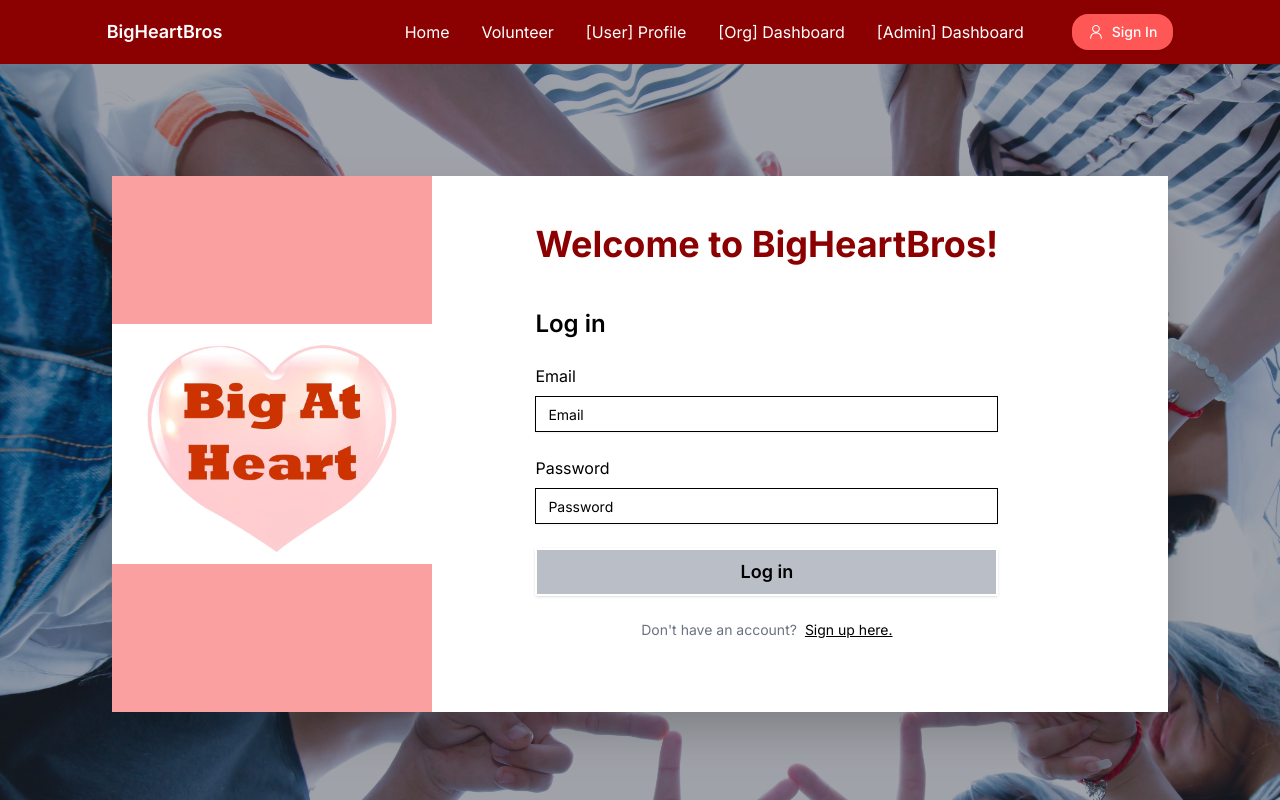
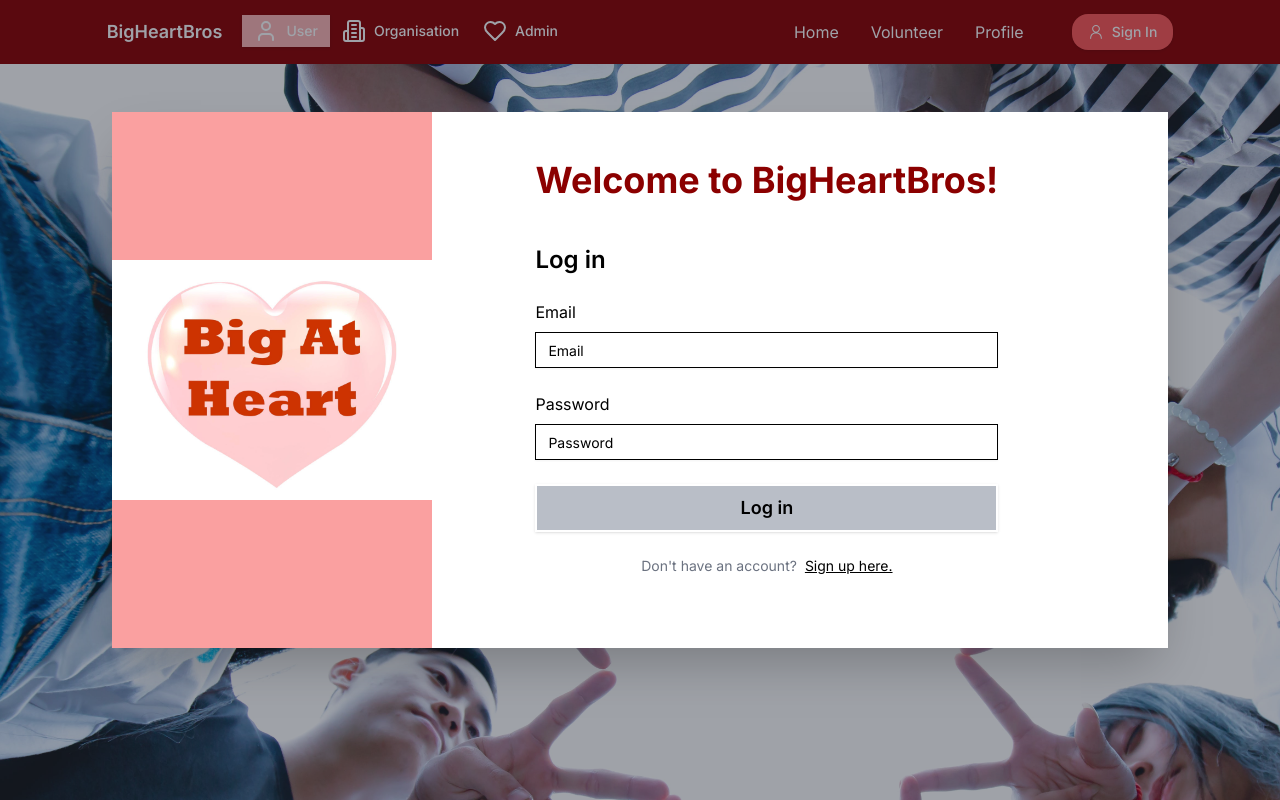
Before and after one commit to limrik/big-heart-bros, a Next.js app in the folder big-heart-bros/: page /sign-in in a window 1280 px wide. Shown: the top 800 px of the page. Built offline with nearby package versions, Linux system fonts and the light colour scheme; no server answers.

Commit message:
Update to new navbar

```diff
--- a/big-heart-bros/package.json
+++ b/big-heart-bros/package.json
@@ -49,7 +49,8 @@
     "react-to-print": "^2.14.15",
     "tailwind-merge": "^2.2.1",
     "tailwindcss-animate": "^1.0.7",
-    "zod": "^3.22.4"
+    "zod": "^3.22.4",
+    "zustand": "^4.5.1"
   },
   "devDependencies": {
     "@types/node": "^20",
--- a/big-heart-bros/src/app/(routes)/admin/dashboard/page.tsx
+++ b/big-heart-bros/src/app/(routes)/admin/dashboard/page.tsx
@@ -1,17 +1,22 @@
+"use client"
+
 import React from "react";
-import Navbar from "../../../../components/navbar";
 import Image from "next/image";
 import ProfilePhoto from "../../../assets/bigatheartslogo.png";
 import AdminTable from "../../../../components/admin-table/page";
+import { useUserTypeStore, UserType } from "../../../../store/zustand";
 
 const UserDashboard: React.FC = () => {
+  const { userType, setUserType } = useUserTypeStore();
+
   return (
+
     <div className="bg-[#f7d9d9] min-h-screen">
-      <Navbar />
+      {userType === UserType.ADMIN ? (
       <div className="w-5/6 mx-auto">
-        <div className="flex justify-between my-4 items-center">
+        <div className="flex justify-between items-center">
           <p className="text-3xl font-semibold">Admin Dashboard</p>
-          <div className="p-2 px-4 flex items-center bg-[#fcb6b6] rounded-xl">
+          <div className="my-4 p-2 px-4 flex items-center bg-[#fcb6b6] rounded-xl">
             <div className="text-right">
               <p className="text-xl font-semibold ">Admin User</p>
               <p className="text-md">Big At Heart</p>
@@ -27,6 +32,13 @@ const UserDashboard: React.FC = () => {
         </div>
         <AdminTable />
       </div>
+    ) : (
+      <div className="w-5/6 mx-auto flex justify-center items-center h-full">
+      <div className="text-center text-3xl font-bold mt-24">
+        Error: Only accessible by administrators
+      </div>
+    </div>
+    )}
     </div>
   );
 };
--- a/big-heart-bros/src/app/(routes)/event/[id]/page.tsx
+++ b/big-heart-bros/src/app/(routes)/event/[id]/page.tsx
@@ -12,7 +12,6 @@ import {
   ResidentialStatusType,
   Interests,
 } from "@prisma/client";
-import Navbar from "../../../../components/navbar";
 import backgroundImage from "../../../assets/bigathearts2.png";
 import EventDetails from "../../../../components/event-details";
 import EventAttendance from "../../../../components/event-attendance";
@@ -127,7 +126,6 @@ export default function Page({ params }: { params: { id: string } }) {
         style={{ backgroundImage: `url(${backgroundImage.src})` }}
       >
         <div className="bg-gray-900/40 absolute top-0 left-0 w-full h-[450px]">
-          <Navbar />
           <div>
             <div>
               {" "}
--- a/big-heart-bros/src/app/(routes)/home/page.tsx
+++ b/big-heart-bros/src/app/(routes)/home/page.tsx
@@ -1,6 +1,5 @@
 "use client";
 import React from "react";
-import Navbar from "../../../components/navbar";
 import AboutUs from "../../../components/about-us";
 import WaysToGive from "../../../components/ways-to-give";
 import backgroundImage from "../../assets/bigathearts1.png";
@@ -102,7 +101,6 @@ const Home = () => {
         style={{ backgroundImage: `url(${backgroundImage.src})` }}
       >
         <div className="bg-gray-900/40 absolute top-0 left-0 w-full h-[800px]">
-          <Navbar />
           <div className="absolute top-[145px] w-full h-2/3 flex flex-col justify-center text-white">
             <div>
               <h1 className="font-semibold text-3xl sm:text-4xl md:text-5xl drop-shadow-2xl font-poppins text-center gradient-text">
--- a/big-heart-bros/src/app/(routes)/opportunities/page.tsx
+++ b/big-heart-bros/src/app/(routes)/opportunities/page.tsx
@@ -1,6 +1,5 @@
 "use client";
 import React from "react";
-import Navbar from "../../../components/navbar";
 import { useState, useEffect } from "react";
 import VolunteerCard from "../../../components/volunteer-card";
 import { EventType, Skills, EventStatus, Interests } from "@prisma/client";
@@ -184,7 +183,6 @@ function page() {
 
   return (
     <div className="bg-[#f7d9d9] min-h-screen">
-      <Navbar />
       <div className="w-5/6 mx-auto">
         <p className="font-semibold text-3xl pt-10 pb-4">
           Volunteering Opportunities
--- a/big-heart-bros/src/app/(routes)/org-dashboard/[id]/page.tsx
+++ b/big-heart-bros/src/app/(routes)/org-dashboard/[id]/page.tsx
@@ -1,7 +1,6 @@
 "use client";
 
 import React from "react";
-import Navbar from "../../../../components/navbar";
 import OrgApprovedCard from "../../../../components/org-approved-card";
 import OrgPendingCard from "../../../../components/org-pending-card";
 import Image from "next/image";
@@ -23,6 +22,7 @@ import { EventForm } from "../../../../components/event-form";
 import { useState, useEffect } from "react";
 import { EventType, Skills, EventStatus } from "@prisma/client";
 import { Skeleton } from "../../../../components/ui/skeleton";
+import { useUserTypeStore, UserType } from "../../../../store/zustand";
 
 interface Event {
   id: string;
@@ -56,6 +56,7 @@ export default function Page({ params }: { params: { id: string } }) {
   const [events, setEvents] = useState<Event[]>([]);
   const [loading, setLoading] = useState<boolean>(true);
   const [organisation, setOrganisation] = useState<Organisation>();
+  const { userType, setUserType } = useUserTypeStore();
 
   const organizationId = "DEFAULT_ID";
 
@@ -100,11 +101,11 @@ export default function Page({ params }: { params: { id: string } }) {
 
   return (
     <div className="bg-[#f7d9d9] min-h-screen">
-      <Navbar />
+      {userType === UserType.ORGANISATION ? (
         <div className="w-5/6 mx-auto">
-        <div className="flex justify-between my-4 items-center">
+          <div className="flex justify-between items-center">
             <p className="text-3xl font-semibold">Organisation Dashboard</p>
-          <div className="rounded-md p-2 px-4 flex items-center bg-[#fcb6b6] rounded-xl">
+            <div className="my-4 rounded-md p-2 px-4 flex items-center bg-[#fcb6b6] rounded-xl">
               <div className="text-right">
                 <p className="text-xl font-semibold ">{organisation?.name}</p>
                 <p className="text-md">Beneficiary</p>
@@ -221,6 +222,13 @@ export default function Page({ params }: { params: { id: string } }) {
             )}
           </div>
         </div>
+      ) : (
+        <div className="w-5/6 mx-auto flex justify-center items-center h-full">
+          <div className="text-center text-3xl font-bold mt-24">
+            Error: Only accessible by organisations
+          </div>
+        </div>
+      )}
     </div>
   );
 }
--- a/big-heart-bros/src/app/(routes)/profile/[id]/page.tsx
+++ b/big-heart-bros/src/app/(routes)/profile/[id]/page.tsx
@@ -1,22 +1,16 @@
 "use client";
 
 import React, { useEffect, useState } from "react";
-import Image from "next/image";
-
-import Navbar from "../../../../components/navbar";
-import Card from "../../../../components/user-upcoming-card";
-import UserCard from "../../../../components/stat-card";
 import Profile from "../../../../components/profile";
 import Achievements from "../../../../components/achievements";
 import DashboardView from "../../../../components/dashboard-view";
-import Event1Photo from "../../assets/volunteer-1.jpg";
-import Event2Photo from "../../assets/volunteer-2.jpg";
-import UserFeedback from "../../../../components/user-feedback";
 import { User } from "@prisma/client";
+import { useUserTypeStore, UserType } from "../../../../store/zustand";
 
 export default function UserDashboard({ params }: { params: { id: string } }) {
   const [user, setUser] = useState<User>();
   const [completedEvents, setCompletedEvents] = useState<Event[]>([]);
+  const { userType, setUserType } = useUserTypeStore();
 
   useEffect(() => {
     async function fetchData() {
@@ -61,7 +55,7 @@ export default function UserDashboard({ params }: { params: { id: string } }) {
 
   return (
     <div className="bg-[#f7d9d9] min-h-screen">
-      <Navbar />
+      {userType === UserType.VOLUNTEER ? (
         <div className="w-5/6 mx-auto flex-row flex gap-12">
           <div>
             <div className="flex justify-between my-4 items-center pt-20">
@@ -75,6 +69,11 @@ export default function UserDashboard({ params }: { params: { id: string } }) {
             </div>
           </div>
         </div>
+      ) : (
+        <div className="w-5/6 mx-auto flex justify-center items-center h-full">
+          <div className="text-center text-3xl font-bold mt-24">Error: Only accessible by users</div>
+        </div>
+      )}
     </div>
   );
 }
--- a/big-heart-bros/src/app/(routes)/sign-in/page.tsx
+++ b/big-heart-bros/src/app/(routes)/sign-in/page.tsx
@@ -74,7 +74,6 @@ export default function SignIn() {
         style={{ backgroundImage: `url(${backgroundImage.src})` }}
       >
         <div className="bg-gray-900/40 absolute top-0 left-0 w-full h-[1000px]">
-          <Navbar />
           <div className="relative flex flex-col m-28 space-y-8 bg-white shadow-2xl md:flex-row md:space-y-0">
             <div className="flex-row justify-center grid-cols-3 grid">
               <div className="bg-[#FAA0A0] col-span-1 w-80 flex items-center justify-center">
--- a/big-heart-bros/src/app/(routes)/sign-up/page.tsx
+++ b/big-heart-bros/src/app/(routes)/sign-up/page.tsx
@@ -202,7 +202,6 @@ export default function SignUp() {
         style={{ backgroundImage: `url(${backgroundImage.src})` }}
       >
         <div className="bg-gray-900/40 absolute top-0 left-0 w-full h-[2200px]">
-          <Navbar />
           <div className="relative flex flex-col m-28 space-y-8 bg-white shadow-2xl md:flex-row md:space-y-0">
             <div className="flex-row justify-center grid-cols-3 grid">
               <div className="bg-[#FAA0A0] col-span-1 w-80 flex items-center justify-center">
--- a/big-heart-bros/src/app/layout.tsx
+++ b/big-heart-bros/src/app/layout.tsx
@@ -2,7 +2,7 @@ import type { Metadata } from "next";
 import { Inter } from "next/font/google";
 import "./globals.css";
 import Providers from "../components/Providers";
-
+import Navbar from "../components/navbar";
 
 const inter = Inter({ subsets: ["latin"] });
 
@@ -18,7 +18,11 @@ export default function RootLayout({
   return (
     <html lang="en">
       <body className={inter.className}>
-        <Providers>{children}</Providers></body>
+        <Providers>
+          <Navbar/>
+          {children}
+        </Providers>
+      </body>
     </html>
   );
 }
--- a/big-heart-bros/src/components/navbar.tsx
+++ b/big-heart-bros/src/components/navbar.tsx
@@ -1,16 +1,61 @@
 "use client";
 import Link from "next/link";
-import { Button } from "./ui/button";
-import { PersonIcon } from "@radix-ui/react-icons";
 import SigninButton from "./SignInButton";
+import { useUserTypeStore, UserType } from "../store/zustand";
+import { User } from "lucide-react";
+import { Building2 } from "lucide-react";
+import { Heart } from "lucide-react";
+import {
+  Tabs,
+  TabsContent,
+  TabsList,
+  TabsTrigger,
+} from "../components/ui/tabs";
 
 export default function Navbar() {
+  const { userType, setUserType } = useUserTypeStore();
   return (
     <div className="bg-[#8B0000]">
-      <div className="w-5/6 h-16 flex flex-row items-center justify-center text-white mx-auto">
+      <div className="w-5/6 h-16 flex flex-row items-center text-white mx-auto">
         <div className="mr-auto font-semibold font-poppin text-lg">
           BigHeartBros
         </div>
+        <div className="flex-grow ml-4 font-poppin">
+          <Tabs defaultValue={userType} className="w-[400px]">
+            <TabsList>
+              <TabsTrigger
+                value="volunteer"
+                onClick={() => {
+                  setUserType(UserType.VOLUNTEER);
+                }}
+              >
+                <User className="mr-2"/>
+                User
+              </TabsTrigger>
+              <TabsTrigger
+                value="organisation"
+                onClick={() => {
+                  setUserType(UserType.ORGANISATION);
+                }}
+              >
+                <Building2 className="mr-2"/>
+                Organisation
+              </TabsTrigger>
+              <TabsTrigger
+                value="admin"
+                onClick={() => {
+                  setUserType(UserType.ADMIN);
+                }}
+              >
+                <Heart className="mr-2"/>
+                Admin
+              </TabsTrigger>
+            </TabsList>
+          </Tabs>
+        </div>
+
+        {/* if user */}
+        {userType === UserType.VOLUNTEER && (
           <div className="flex flex-row space-x-8 items-center">
             <Link
               className="font-poppins cursor-pointer hover:text-blue-300"
@@ -28,23 +73,59 @@ export default function Navbar() {
               className="font-poppins cursor-pointer hover:text-blue-300"
               href="/profile/DEFAULT_ID"
             >
-            [User] Profile
+              Profile
             </Link>
+            <SigninButton />
+          </div>
+        )}
 
+        {userType === UserType.ORGANISATION && (
+          <div className="flex flex-row space-x-8 items-center">
+            <Link
+              className="font-poppins cursor-pointer hover:text-blue-300"
+              href="/"
+            >
+              Home
+            </Link>
+            <Link
+              className="font-poppins cursor-pointer hover:text-blue-300"
+              href="/opportunities"
+            >
+              Volunteer
+            </Link>
             <Link
               className="font-poppins cursor-pointer hover:text-blue-300"
               href="/org-dashboard/DEFAULT_ID"
             >
-            [Org] Dashboard
+              Dashboard
+            </Link>
+            <SigninButton />
+          </div>
+        )}
+
+        {userType === UserType.ADMIN && (
+          <div className="flex flex-row space-x-8 items-center">
+            <Link
+              className="font-poppins cursor-pointer hover:text-blue-300"
+              href="/"
+            >
+              Home
+            </Link>
+            <Link
+              className="font-poppins cursor-pointer hover:text-blue-300"
+              href="/opportunities"
+            >
+              Volunteer
             </Link>
             <Link
               className="font-poppins cursor-pointer hover:text-blue-300"
               href="/admin/dashboard"
             >
-            [Admin] Dashboard
+              Dashboard
             </Link>
             <SigninButton />
           </div>
+        )}
       </div>
     </div>
   );
--- /dev/null
+++ b/big-heart-bros/src/store/zustand.tsx
@@ -0,0 +1,17 @@
+import { create } from 'zustand';
+
+export enum UserType {
+  VOLUNTEER = "volunteer",
+  ORGANISATION = "organisation",
+  ADMIN = "admin"
+}
+
+type UserTypeStore = {
+  userType: UserType;
+  setUserType: (userType: UserType) => void
+}
+
+export const useUserTypeStore = create<UserTypeStore>((set) => ({
+  userType: UserType.VOLUNTEER,
+  setUserType: (userType) => set({userType: userType})
+}));
```
Also changed, not shown: 2 other files (tests, documents, lock files or other folders). Lines whose indentation alone changed are shown as unchanged.
